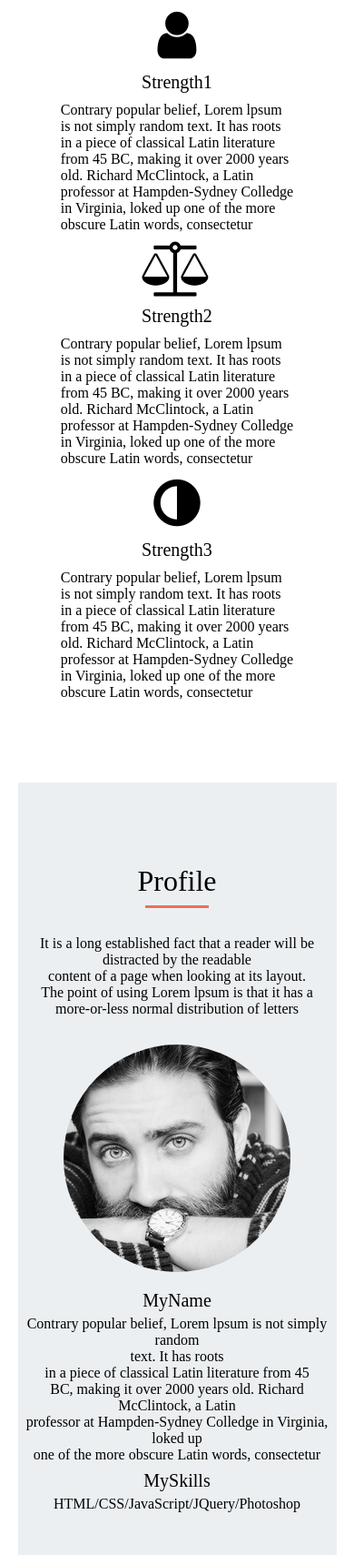
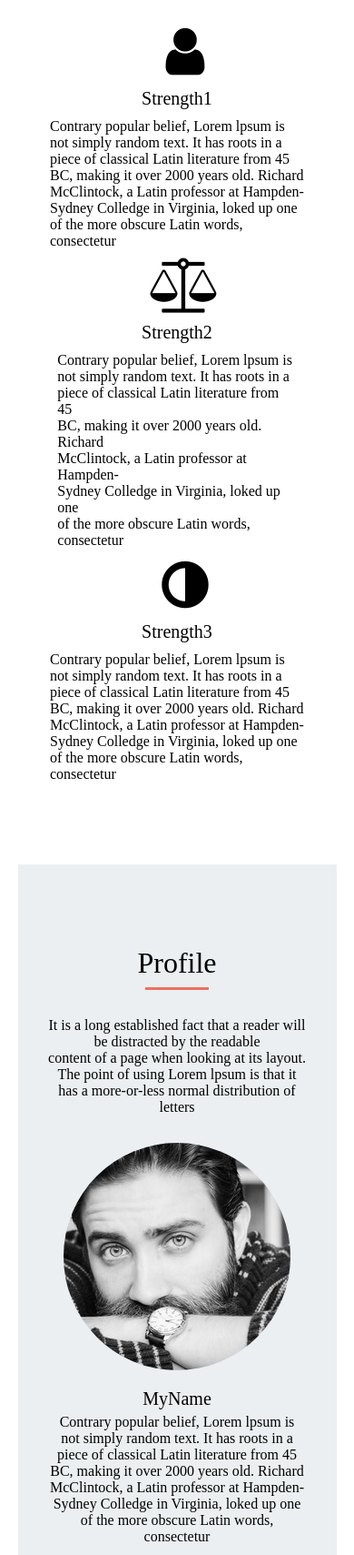
Before and after one commit to clean26desert/wcp1-10, a plain HTML site: page index.html in a window 390 px wide. Shown: the part 2227-3936 px from the top of the page at 91% size. Drawn offline with Linux system fonts and the light colour scheme.

Commit message:
add html+CSS

```diff
--- a/index.html
+++ b/index.html
@@ -5,8 +5,8 @@
     <meta name="viewport" content="width=device-width,initial-scale=1.0">
 
     <!-- CSSファイルの読込 -->
-    <link rel="stylesheet" href="https://maxcdn.bootstrapcdn.com/font-awesome/4.7.0/css/font-awesome.min.css">
-    <link rel="stylesheet" href="style.css">
+    <link rel="stylesheet" type="text/css" href="https://maxcdn.bootstrapcdn.com/font-awesome/4.7.0/css/font-awesome.min.css">
+    <link rel="stylesheet" type="text/css" href="style.css">
     <title>wcp1-10</title>
 </head>
 
@@ -42,8 +42,8 @@
 				<div class="headline">Portfolio</div>
 				<div class="line"></div>
 				<div class="content">
-					It is a long established fact that a reader will be distracted by the readable<br>
-					content of a page when looking at its layout.<br>
+					It is a long established fact that a reader will be distracted by the readable<br class="br-pc">
+					content of a page when looking at its layout.<br class="br-sp"><br class="br-pc">
 					The point of using Lorem lpsum is that it has a more-or-less normal distribution of letters
 				</div>
 				<div class="text clearfix">
@@ -61,9 +61,9 @@
 				<div class="headline">Feature</div>
 				<div class="line"></div>
 				<div class="content">
-					It is a long established fact that a reader will be distracted by the readable<br>
-					content of a page when looking at its layout.<br>
-					The point of using Lorem lpsum is that it has a more-or-less normal distribution of letters
+					It is a long established fact that a reader will<br class="br-sp"> be distracted by the readable<br class="br-sp"><br class="br-pc">
+					content of a page when looking at its layout.<br class="br-sp"><br class="br-pc">
+					The point of using Lorem lpsum is that it<br class="br-sp"> has a more-or-less normal distribution of<br class="br-sp"> letters
 				</div>
 				<div class="text clearfix">
 					<div class="strength">
@@ -71,42 +71,42 @@
 							<div class="strength-image"><i class="fa fa-user"></i></div>
 							<div class="strength-content">Strength1</div>
 							<div class="strength-text">
-								Contrary popular belief, Lorem lpsum<br>
-								is not simply random text. It has roots<br>
-								in a piece of classical Latin literature<br>
-								from 45 BC, making it over 2000 years<br>
-								old. Richard McClintock, a Latin<br>
-								professor at Hampden-Sydney Colledge<br>
-								in Virginia, loked up one of the more<br>
-								obscure Latin words, consectetur
+								Contrary popular belief, Lorem lpsum<br class="br-pc">
+								is<br class="br-sp"> not simply random text. It has roots<br class="br-pc">
+								in a<br class="br-sp"> piece of classical Latin literature<br class="br-pc">
+								from 45<br class="br-sp"> BC, making it over 2000 years<br class="br-pc">
+								old. Richard<br class="br-sp"> McClintock, a Latin<br class="br-pc">
+								professor at Hampden-<br class="br-sp">Sydney Colledge<br class="br-pc">
+								in Virginia, loked up one<br class="br-sp"> of the more<br class="br-pc">
+								obscure Latin words,<br class="br-sp"> consectetur
 							</div>
 						</div>
 						<div class="strength2">
 							<div class="strength-image"><i class="fa fa-balance-scale"></i></div>
 							<div class="strength-content">Strength2</div>
 							<div class="strength-text">
-								Contrary popular belief, Lorem lpsum<br>
-								is not simply random text. It has roots<br>
-								in a piece of classical Latin literature<br>
-								from 45 BC, making it over 2000 years<br>
-								old. Richard McClintock, a Latin<br>
-								professor at Hampden-Sydney Colledge<br>
-								in Virginia, loked up one of the more<br>
-								obscure Latin words, consectetur
+								Contrary popular belief, Lorem lpsum<br class="br-pc">
+								is<br class="br-sp"> not simply random text. It has roots<br class="br-pc">
+								in a<br class="br-sp"> piece of classical Latin literature<br class="br-pc">
+								from 45<br class="br-sp"> BC, making it over 2000 years<br class="br-pc">
+								old. Richard<br class="br-sp"> McClintock, a Latin<br class="br-pc">
+								professor at Hampden-<br class="br-sp">Sydney Colledge<br class="br-pc">
+								in Virginia, loked up one<br class="br-sp"> of the more<br class="br-pc">
+								obscure Latin words,<br class="br-sp"> consectetur
 							</div>
 						</div>
 						<div class="strength3">
 							<div class="strength-image"><i class="fa fa-adjust"></i></div>
 							<div class="strength-content">Strength3</div>
 							<div class="strength-text">
-								Contrary popular belief, Lorem lpsum<br>
-								is not simply random text. It has roots<br>
-								in a piece of classical Latin literature<br>
-								from 45 BC, making it over 2000 years<br>
-								old. Richard McClintock, a Latin<br>
-								professor at Hampden-Sydney Colledge<br>
-								in Virginia, loked up one of the more<br>
-								obscure Latin words, consectetur
+								Contrary popular belief, Lorem lpsum<br class="br-pc">
+								is<br class="br-sp"> not simply random text. It has roots<br class="br-pc">
+								in a<br class="br-sp"> piece of classical Latin literature<br class="br-pc">
+								from 45<br class="br-sp"> BC, making it over 2000 years<br class="br-pc">
+								old. Richard<br class="br-sp"> McClintock, a Latin<br class="br-pc">
+								professor at Hampden-<br class="br-sp">Sydney Colledge<br class="br-pc">
+								in Virginia, loked up one<br class="br-sp"> of the more<br class="br-pc">
+								obscure Latin words,<br class="br-sp"> consectetur
 							</div>
 						</div>
 					</div>
@@ -118,25 +118,29 @@
 				<div class="headline">Profile</div>
 				<div class="line"></div>
 				<div class="content">
-					It is a long established fact that a reader will be distracted by the readable<br>
-					content of a page when looking at its layout.<br>
-					The point of using Lorem lpsum is that it has a more-or-less normal distribution of letters
+					It is a long established fact that a reader will<br class="br-sp"> be distracted by the readable<br class="br-sp"><br class="br-pc">
+					content of a page when looking at its layout.<br class="br-sp"><br class="br-pc">
+					The point of using Lorem lpsum is that it<br class="br-sp"> has a more-or-less normal distribution of<br class="br-sp"> letters
 				</div>
 				<div class="text clearfix">
 					<div class="profile-left">
 						<div class="profile-image"></div>
 					</div>
-					<div class="profile-right"></div>
+					<div class="profile-right">
 						<div class="profile-content">MyName</div>
 						<div class="profile-text">
-							Contrary popular belief, Lorem lpsum is not simply random<br>text. It has roots<br>
-							in a piece of classical Latin literature from 45<br>
-							BC, making it over 2000 years old. Richard McClintock, a Latin<br>
-							professor at Hampden-Sydney Colledge in Virginia, loked up<br>
-							one of the more obscure Latin words, consectetur
+							Contrary popular belief, Lorem lpsum<br class="br-pc">
+							is<br class="br-sp"> not simply random text. It has roots<br class="br-pc">
+							in a<br class="br-sp"> piece of classical Latin literature<br class="br-pc">
+							from 45<br class="br-sp"> BC, making it over 2000 years<br class="br-pc">
+							old. Richard<br class="br-sp"> McClintock, a Latin<br class="br-pc">
+							professor at Hampden-<br class="br-sp">Sydney Colledge<br class="br-pc">
+							in Virginia, loked up one<br class="br-sp"> of the more<br class="br-pc">
+							obscure Latin words,<br class="br-sp"> consectetur
 						</div>
 						<div class="profile-content">MySkills</div>
-						<div class="profile-text-last strength3 ">HTML/CSS/JavaScript/JQuery/Photoshop</div>
+						<div class="profile-text-last">HTML/CSS/JavaScript/JQuery/Photoshop</div>
+					</div>
 				</div>
 			</div>
 		</div>
@@ -145,9 +149,9 @@
 				<div class="headline">Contact</div>
 				<div class="line"></div>
 				<div class="content">
-					It is a long established fact that a reader will be distracted by the readable<br>
-					content of a page when looking at its layout.<br>
-					The point of using Lorem lpsum is that it has a more-or-less normal distribution of letters
+					It is a long established fact that a reader will<br class="br-sp"> be distracted by the readable<br class="br-sp"><br class="br-pc">
+					content of a page when looking at its layout.<br class="br-sp"><br class="br-pc">
+					The point of using Lorem lpsum is that it<br class="br-sp"> has a more-or-less normal distribution of<br class="br-sp"> letters
 				</div>
 				<div class="text clearfix">
 					<div class="profile-left">
--- a/style.css
+++ b/style.css
@@ -100,6 +100,14 @@ main {
 	padding-top: 30px;
 	font-size: 16px;
 	color: #000000;
+}
+
+.br-sp {
+	display: none;
+}
+
+.br-pc {
+	display: block;
 }
 
 .text {
@@ -210,9 +218,9 @@ main {
 }
 
 .profile-text-last {
-	text-align: left;
 	font-size: 16px;
 	color: #000000;
+	text-align: left;
 }
 
 .contact {
@@ -266,7 +274,7 @@ footer {
 }
 
 @media screen and (max-width:768px) {
-	html {
+	body {
 		padding:0 5%;
 	}
 
@@ -314,6 +322,14 @@ footer {
 
 	.portfolio {
 		width: 300px;
+	}
+
+	.br-sp {
+		display: block;
+	}
+
+	.br-pc {
+		display: none;
 	}
 
 	.portfolio-box {
@@ -388,6 +404,9 @@ footer {
 		display: inline-block;
 	}
 
+	.fa {
+		margin-left: 18px;
+	}
 	.wide20 {
 		padding: 0 8px;
 	}
```
